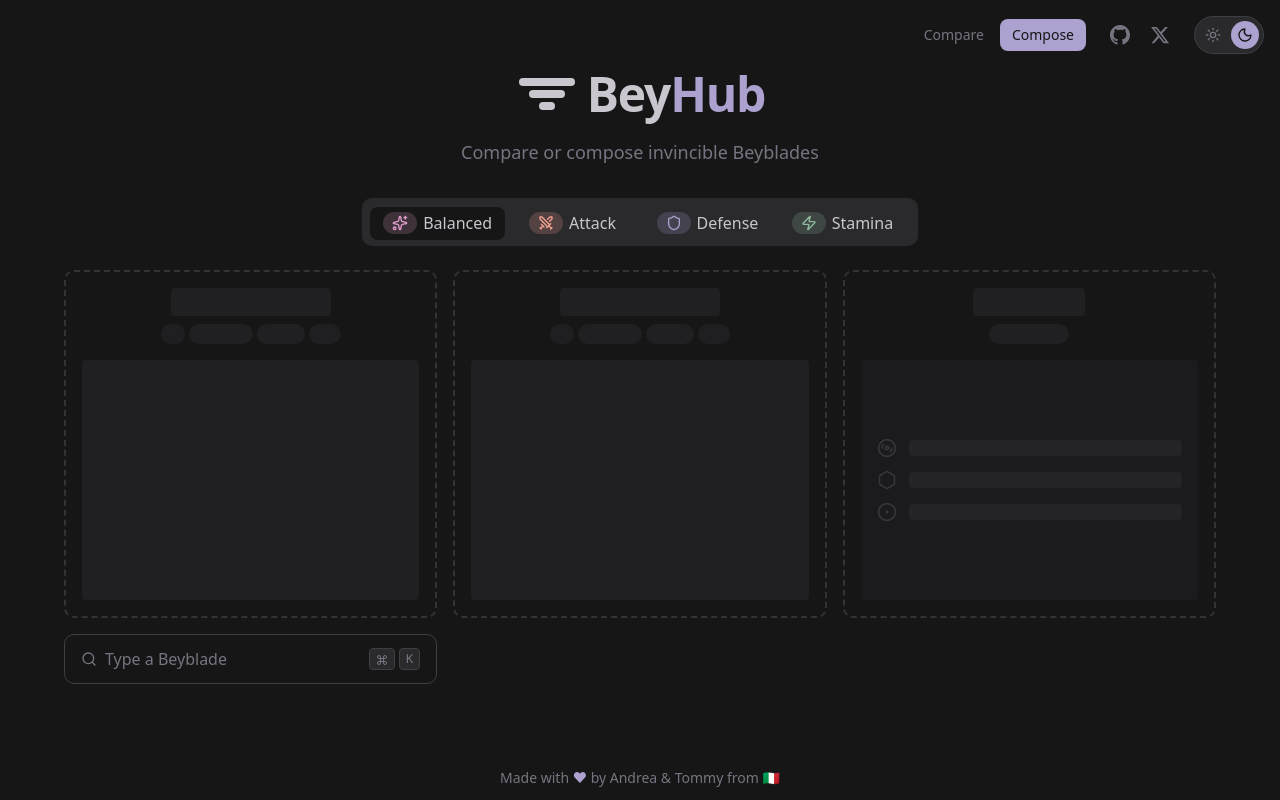
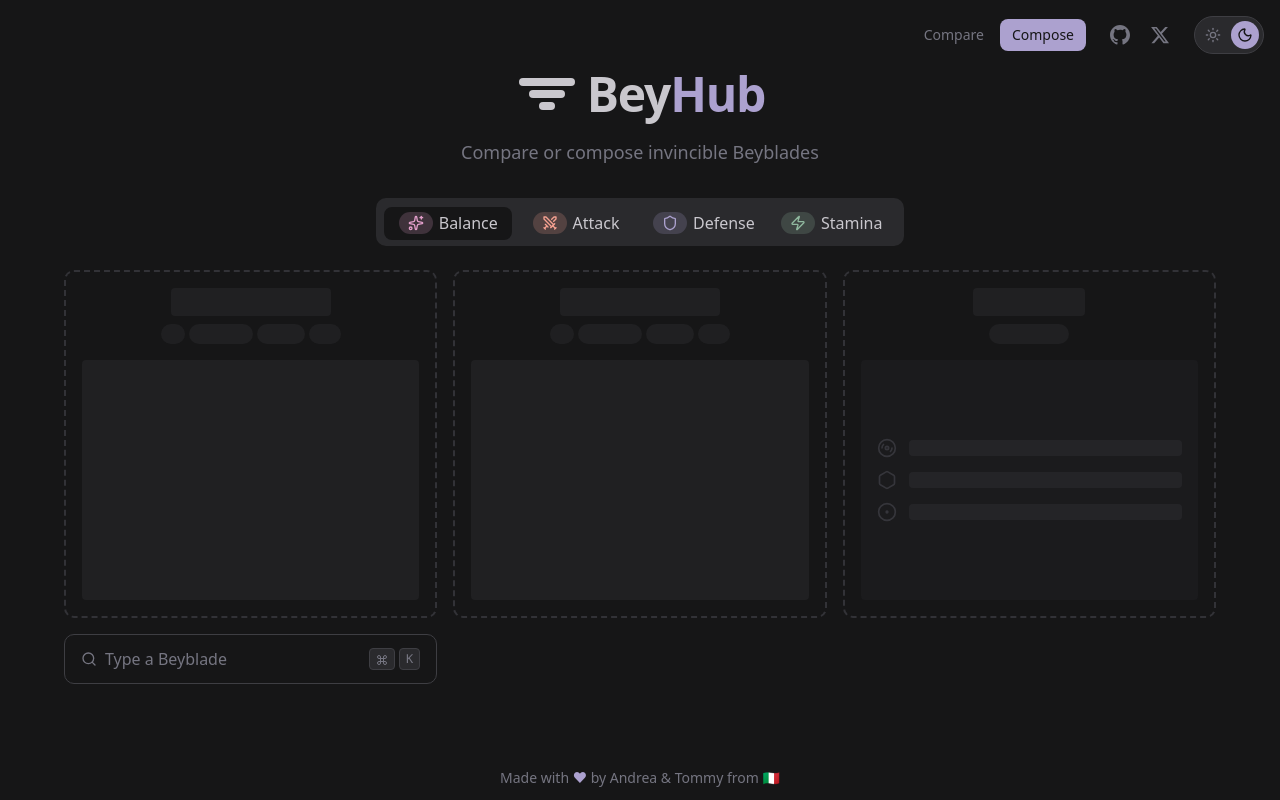
Before and after one commit to andreafspeziale/beyhub, a React (Vite) app: page /compose in a window 1280 px wide. Built offline with nearby package versions, Linux system fonts and the light colour scheme.

Commit message:
fix(compose): rename balanced strategy label to balance

```diff
--- a/src/components/compose/StrategySelector.tsx
+++ b/src/components/compose/StrategySelector.tsx
@@ -16,7 +16,7 @@
 };
 
 const strategies: { value: CompositionStrategy; label: string; icon: typeof Swords }[] = [
-  { value: 'balanced', label: 'Balanced', icon: Sparkles },
+  { value: 'balanced', label: 'Balance', icon: Sparkles },
   { value: 'attack', label: 'Attack', icon: Swords },
   { value: 'defense', label: 'Defense', icon: Shield },
   { value: 'stamina', label: 'Stamina', icon: Zap },
--- a/src/utils/composition.ts
+++ b/src/utils/composition.ts
@@ -148,7 +148,7 @@
     case 'stamina':
       return 'Stamina';
     case 'balanced':
-      return 'Balanced';
+      return 'Balance';
   }
 }
 
```
Also changed, not shown: 1 other file (tests, documents, lock files or other folders).
